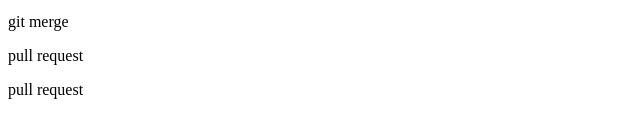
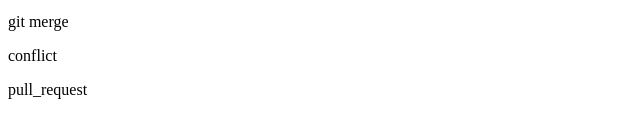
Before and after one commit to yomogi3/git_tutorial, a plain HTML site: page index.html in a window 1280 px wide. Shown: the part 164-302 px from the top of the page, 0-640 px from the left. Drawn offline with Linux system fonts and the light colour scheme.

Commit message:
消えた部分を戻す

```diff
--- a/index.html
+++ b/index.html
@@ -3,5 +3,5 @@
 <p>git diff</p>
 <p>git commit --amend</p>
 <p>git merge</p>
-<p>pull request</p>
-<p>pull request</p>
+<p>conflict</p>
+<p>pull_request</p>
```
